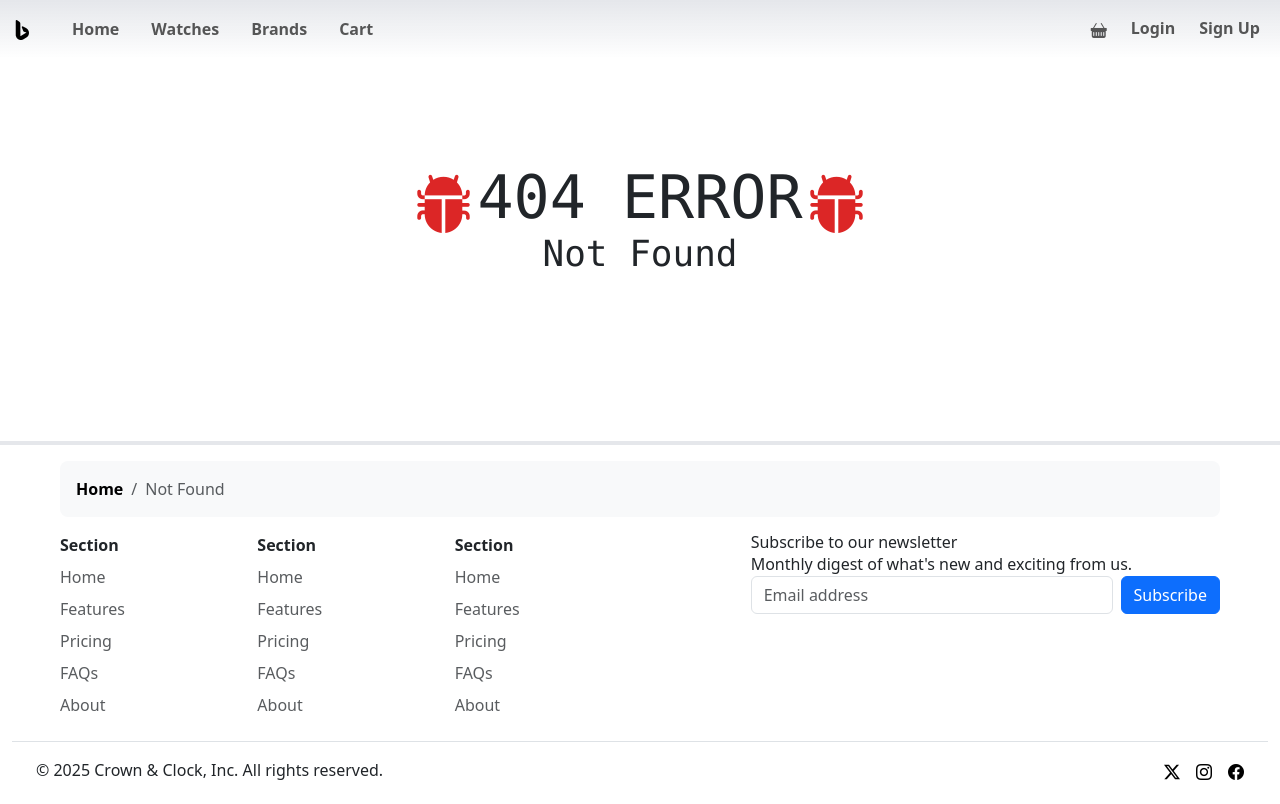
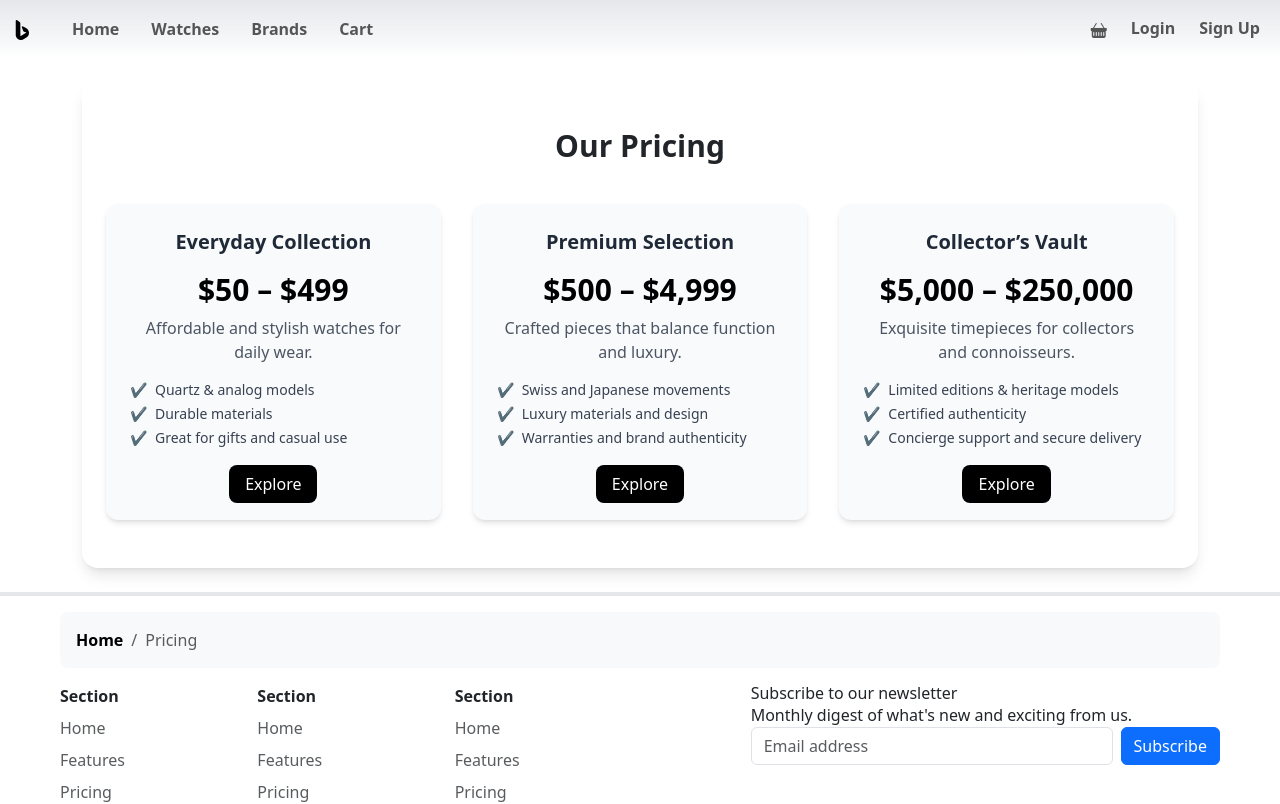
Before and after one commit to sergiocuacor/ecommerce-crownandclock, a Vue app in the folder frontend/: page /pricing in a window 1280 px wide. Shown: the top 804 px of the page. Built offline with nearby package versions, Linux system fonts and the light colour scheme; no server answers.

Commit message:
[MOD] Añadido al router las vistas PricingView, FaqView y AboutView

```diff
--- a/frontend/src/router/index.js
+++ b/frontend/src/router/index.js
@@ -20,6 +20,9 @@ import AdminUsersManagementView from '../views/admin/AdminUsersManagementView.vu
 import AdminItemsManagementView from '../views/admin/AdminItemsManagementView.vue';
 import AdminOrdersManagementView from '../views/admin/AdminOrdersManagementView.vue';
 import AdminSalesReportsView from '../views/admin/AdminSalesReportsView.vue';
+import PricingView from '../views/PricingView.vue';
+import FaqView from '../views/FaqView.vue';
+import AboutView from '../views/AboutView.vue';
 
 const routes = [
   // Error/Unknown
@@ -416,6 +419,50 @@ const routes = [
     path: '/administration/sales_reports',
     redirect: { name: 'admin-sales-reports'}
   },
+  // Pricing
+  {
+    path: '/pricing',
+    name: 'pricing',
+    component: PricingView,
+    meta: {
+      label: 'Pricing',
+      breadcrumb: [
+        { label: 'Home', path: { name: 'home' } }
+      ]
+    }
+  },
+  // FAQ
+  {
+    path: '/faq',
+    name: 'faq',
+    component: FaqView,
+    meta: {
+      label: 'FAQ',
+      breadcrumb: [
+        { label: 'Home', path: { name: 'home' } }
+      ]
+    }
+  },
+  // About
+  {
+    path: '/about',
+    name: 'about',
+    component: AboutView,
+    meta: {
+      label: 'About us',
+      breadcrumb: [
+        { label: 'Home', path: { name: 'home' } }
+      ]
+    }
+  },
+  {
+    path: '/about-us',
+    redirect: { name: 'about' }
+  },
+  {
+    path: '/about_us',
+    redirect: { name: 'about' }
+  },
 ];
 
 const router = createRouter({
```
